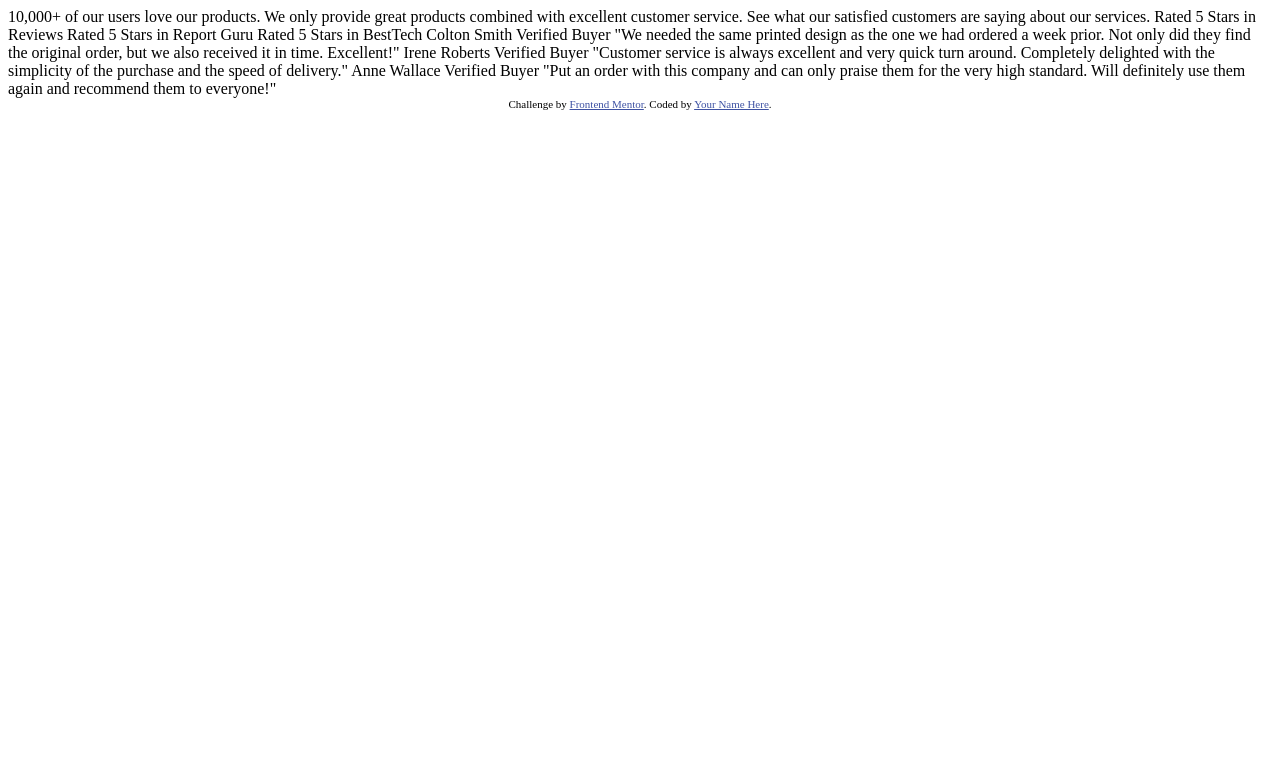
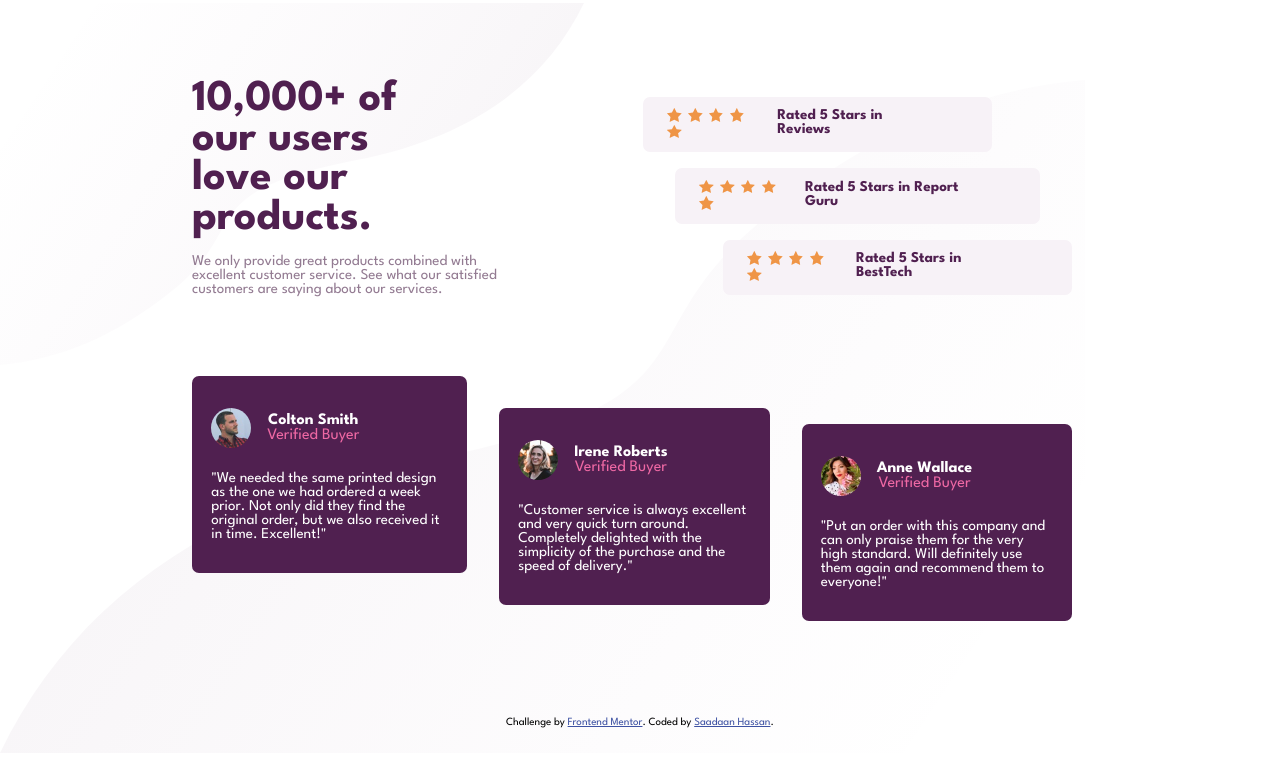
Before and after one commit to Saadaan-Hassan/Social-Proof-Section, a plain HTML site: page index.html in a window 1280 px wide. Drawn offline with Linux system fonts and the light colour scheme.

Commit message:
Write the code

```diff
--- a/css/mobile.css
+++ b/css/mobile.css
@@ -0,0 +1,83 @@
+/* Media Quries */
+@media screen and (max-width: 809px) {
+  :root {
+    /* Font Sizes */
+    --fs-large: 2.5rem; /* 40px */
+    --fs-medium: 1.25rem; /* 20px */
+    --fs-small: 1rem; /* 16px */
+  }
+
+  /* ----Body---- */
+  body::before {
+    background-image: url(../images/bg-pattern-top-mobile.svg);
+    width: initial;
+    height: 100vh;
+  }
+
+  body::after {
+    background-image: url(../images/bg-pattern-bottom-mobile.svg);
+    top: 77px;
+  }
+
+  /* ----Main---- */
+  main {
+    width: 93vw;
+  }
+
+  /* Intro Section */
+  .intro {
+    width: 100%;
+    text-align: center;
+  }
+
+  .intro h1,
+  .intro p {
+    width: 100%;
+  }
+
+  .intro p {
+    font-weight: var(--fw-medium);
+  }
+
+  /* Stats Section */
+  .stats-contaitner {
+    width: 100%;
+  }
+
+  .stats {
+    flex-direction: column;
+    align-items: center;
+    font-size: var(--fs-small);
+  }
+
+  .stats:first-child,
+  .stats:nth-child(2),
+  .stats:last-child {
+    margin: 1rem 0;
+    padding: 0.7rem 3rem;
+  }
+
+  /* Testimonial Section */
+  .testimonials {
+    padding: 2rem;
+  }
+
+  .testimonials:first-child,
+  .testimonials:nth-child(2),
+  .testimonials:last-child {
+    margin: 1rem;
+  }
+
+  .testimonials div:first-child {
+    flex-direction: row;
+  }
+
+  /* Utiliy Classes */
+  .flex-all-center {
+    flex-direction: column;
+  }
+
+  .fs-medium {
+    font-size: var(--fs-small);
+  }
+}
--- a/css/style.css
+++ b/css/style.css
@@ -0,0 +1,229 @@
+@import url("https://fonts.googleapis.com/css2?family=League+Spartan:wght@400;500;700&display=swap");
+
+/* ----CSS Reset---- */
+*,
+*::before,
+*::after {
+  margin: 0;
+  padding: 0;
+  box-sizing: border-box;
+}
+
+/* ----CSS Custom Variables---- */
+:root {
+  /* Colors */
+  --color-primary-900: hsl(300, 43%, 22%);
+  --color-primary-500: hsl(333, 80%, 67%);
+
+  --color-neutral-500: hsl(303, 10%, 53%);
+  --color-neutral-300: hsl(300, 24%, 96%);
+  --color-neutral-100: hsl(0, 0%, 100%);
+
+  /* Font Families */
+  --ff-primary: "League Spartan", sans-serif;
+
+  /* Font Weights */
+  --fw-regular: 400;
+  --fw-medium: 500;
+  --fw-bold: 700;
+
+  /* Font Sizes */
+  --fs-large: 2.75rem; /* 44px */
+  --fs-medium: 0.9375rem; /* 15px */
+
+  /* Radius */
+  --radius: 7px;
+}
+
+/* ----Body---- */
+body {
+  font-family: var(--ff-primary);
+  position: relative;
+  overflow-x: hidden;
+}
+
+body::before,
+body::after {
+  content: "";
+  position: absolute;
+  width: initial;
+  height: 100vh;
+  z-index: -1;
+  top: 0;
+  bottom: 0;
+  left: 0;
+  right: 0;
+}
+
+body::before {
+  background: url(../images/bg-pattern-top-desktop.svg) no-repeat;
+  top: -77px;
+}
+
+body::after {
+  background: url(../images/bg-pattern-bottom-desktop.svg) no-repeat;
+}
+
+/* ----Main---- */
+main {
+  width: 70vw;
+  margin: 5rem auto;
+}
+
+/* Intro Section */
+.intro {
+  width: 50%;
+}
+
+.intro h1 {
+  width: 60%;
+  line-height: 0.9em;
+}
+
+.intro p {
+  width: 70%;
+  margin: 1rem 0;
+}
+
+/* Stats Section */
+.stats-contaitner {
+  width: 50%;
+}
+
+.stats {
+  margin: 1rem;
+  padding: 0.7rem 3rem 0.7rem 1rem;
+  justify-content: space-around;
+  font-size: var(--fs-medium);
+  border-radius: var(--radius);
+}
+
+.stats span {
+  margin: 0 0.3rem;
+}
+
+.stats:first-child {
+  margin-right: 6rem;
+}
+
+.stats:nth-child(2) {
+  margin-left: 3rem;
+  margin-right: 3rem;
+}
+
+.stats:last-child {
+  margin-left: 6rem;
+}
+
+.stats img {
+  width: 0.9rem;
+  margin: 0 0.2rem;
+}
+
+/* Testimonial Section */
+.testimonials {
+  margin: 1rem;
+  padding: 2rem 1.2rem;
+  border-radius: var(--radius);
+  width: fit-content;
+}
+
+.testimonials:first-child {
+  margin-left: 0;
+}
+
+.testimonials:nth-child(2) {
+  margin-top: 5rem;
+}
+
+.testimonials:last-child {
+  margin-top: 7rem;
+}
+
+.testimonials img {
+  width: 2.5rem;
+  border-radius: 50%;
+}
+
+.testimonials div:last-child {
+  margin-left: 1rem;
+}
+
+.testimonials p {
+  margin-top: 1.4rem;
+}
+
+/* ----Attributes---- */
+.attribution {
+  font-size: 11px;
+  text-align: center;
+}
+.attribution a {
+  color: hsl(228, 45%, 44%);
+}
+
+/* ----Utility Classes---- */
+.flex {
+  display: flex;
+}
+
+.flex-all-center {
+  display: flex;
+  align-items: center;
+}
+
+.flex-column {
+  flex-direction: column;
+}
+
+/* Font Color */
+.fc-primary-900 {
+  color: var(--color-primary-900);
+}
+
+.fc-primary-500 {
+  color: var(--color-primary-500);
+}
+
+.fc-neutral-500 {
+  color: var(--color-neutral-500);
+}
+
+.fc-neutral-100 {
+  color: var(--color-neutral-100);
+}
+
+/* Background Colors */
+.bc-primary-900 {
+  background-color: var(--color-primary-900);
+}
+
+.bc-neutral-500 {
+  background-color: var(--color-neutral-500);
+}
+
+.bc-neutral-300 {
+  background-color: var(--color-neutral-300);
+}
+
+/* Font Weights */
+.bold {
+  font-weight: var(--fw-bold);
+}
+
+.medium {
+  font-weight: var(--fw-medium);
+}
+
+.regular {
+  font-weight: var(--fw-regular);
+}
+
+/* Font Sizes  */
+.fs-large {
+  font-size: var(--fs-large);
+}
+
+.fs-medium {
+  font-size: var(--fs-medium);
+}
--- a/index.html
+++ b/index.html
@@ -11,51 +11,128 @@
       sizes="32x32"
       href="./images/favicon-32x32.png"
     />
+    <link rel="stylesheet" href="./css/style.css" />
+    <link rel="stylesheet" href="./css/mobile.css" />
 
     <title>Frontend Mentor | Social proof section</title>
+  </head>
 
-    <!-- Feel free to remove these styles or customise in your own stylesheet 👍 -->
-    <style>
-      .attribution {
-        font-size: 11px;
-        text-align: center;
-      }
-      .attribution a {
-        color: hsl(228, 45%, 44%);
-      }
-    </style>
-  </head>
+  <!-- Body -->
   <body>
-    10,000+ of our users love our products.
+    <!-- Main -->
+    <main>
+      <div class="flex-all-center">
+        <!-- Intro Section -->
 
-    We only provide great products combined with excellent customer service.
-    See what our satisfied customers are saying about our services.
+        <div class="intro">
+          <h1 class="fc-primary-900 fs-large">
+            10,000+ of our users love our products.
+          </h1>
+          <p class="fc-neutral-500 regular fs-medium">
+            We only provide great products combined with excellent customer
+            service. See what our satisfied customers are saying about our
+            services.
+          </p>
+        </div>
 
-    Rated 5 Stars in Reviews
-    Rated 5 Stars in Report Guru
-    Rated 5 Stars in BestTech
+        <!-- Stats Section -->
 
-    Colton Smith
-    Verified Buyer
-    "We needed the same printed design as the one we had ordered a week prior.
-    Not only did they find the original order, but we also received it in time.
-    Excellent!"
+        <div class="stats-container">
+          <div class="stats bc-neutral-300 flex">
+            <span>
+              <img src="./images/icon-star.svg" alt="" /><img
+                src="./images/icon-star.svg"
+                alt=""
+              /><img src="./images/icon-star.svg" alt="" /><img
+                src="./images/icon-star.svg"
+                alt=""
+              /><img src="./images/icon-star.svg" alt="" />
+            </span>
+            <span class="fc-primary-900 bold">Rated 5 Stars in Reviews</span>
+          </div>
+          <div class="stats bc-neutral-300 flex">
+            <span>
+              <img src="./images/icon-star.svg" alt="" /><img
+                src="./images/icon-star.svg"
+                alt=""
+              /><img src="./images/icon-star.svg" alt="" /><img
+                src="./images/icon-star.svg"
+                alt=""
+              /><img src="./images/icon-star.svg" alt="" />
+            </span>
+            <span class="fc-primary-900 bold"
+              >Rated 5 Stars in Report Guru</span
+            >
+          </div>
+          <div class="stats bc-neutral-300 flex">
+            <span>
+              <img src="./images/icon-star.svg" alt="" /><img
+                src="./images/icon-star.svg"
+                alt=""
+              /><img src="./images/icon-star.svg" alt="" /><img
+                src="./images/icon-star.svg"
+                alt=""
+              /><img src="./images/icon-star.svg" alt="" />
+            </span>
+            <span class="fc-primary-900 bold">Rated 5 Stars in BestTech</span>
+          </div>
+        </div>
+      </div>
 
-    Irene Roberts
-    Verified Buyer
-    "Customer service is always excellent and very quick turn around. Completely
-    delighted with the simplicity of the purchase and the speed of delivery."
+      <!-- Testimonial Section -->
 
-    Anne Wallace
-    Verified Buyer
-    "Put an order with this company and can only praise them for the very high
-    standard. Will definitely use them again and recommend them to everyone!"
+      <div class="flex-all-center">
+        <div class="bc-primary-900 testimonials">
+          <div class="flex-all-center">
+            <img src="./images/image-colton.jpg" alt="Colton Smith" />
+            <div class="flex-all-center flex-column">
+              <span class="fc-neutral-100 bold">Colton Smith </span
+              ><span class="fc-primary-500 regular">Verified Buyer</span>
+            </div>
+          </div>
+          <p class="fc-neutral-100 regular fs-medium">
+            "We needed the same printed design as the one we had ordered a week
+            prior. Not only did they find the original order, but we also
+            received it in time. Excellent!"
+          </p>
+        </div>
+        <div class="bc-primary-900 testimonials">
+          <div class="flex-all-center">
+            <img src="./images/image-irene.jpg" alt="Irene Roberts" />
+            <div class="flex-all-center flex-column">
+              <span class="fc-neutral-100 bold">Irene Roberts </span
+              ><span class="fc-primary-500 regular">Verified Buyer</span>
+            </div>
+          </div>
+          <p class="fc-neutral-100 regular fs-medium">
+            "Customer service is always excellent and very quick turn around.
+            Completely delighted with the simplicity of the purchase and the
+            speed of delivery."
+          </p>
+        </div>
+        <div class="bc-primary-900 testimonials">
+          <div class="flex-all-center">
+            <img src="./images/image-anne.jpg" alt="Anne Wallace" />
+            <div class="flex-all-center flex-column">
+              <span class="fc-neutral-100 bold">Anne Wallace </span
+              ><span class="fc-primary-500 regular">Verified Buyer</span>
+            </div>
+          </div>
+          <p class="fc-neutral-100 regular fs-medium">
+            "Put an order with this company and can only praise them for the
+            very high standard. Will definitely use them again and recommend
+            them to everyone!"
+          </p>
+        </div>
+      </div>
+    </main>
 
-    <div class="attribution">
+    <!-- Footer -->
+    <footer class="attribution">
       Challenge by
       <a href="https://www.frontendmentor.io?ref=challenge" target="_blank"
         >Frontend Mentor</a
-      >. Coded by <a href="#">Your Name Here</a>.
-    </div>
+      >. Coded by <a href="https://www.frontendmentor.io/profile/Saadaan-Hassan" target="_blank">Saadaan Hassan</a>.
+    </footer>
   </body>
 </html>
```
Also changed, not shown: images/Desktop-Screenshot.png (added), images/Mobile-Screenshot.png (added), 1 other file.
